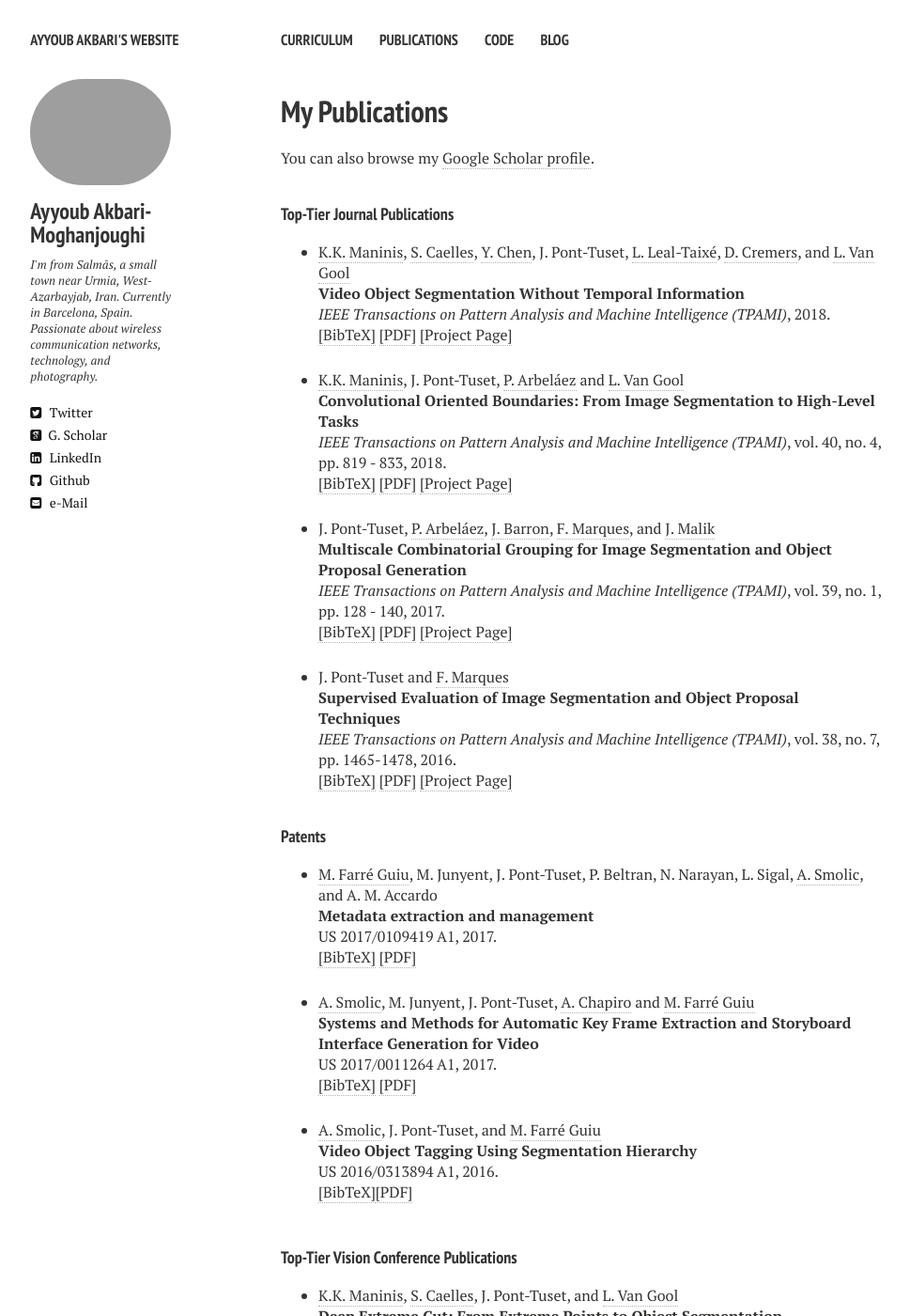
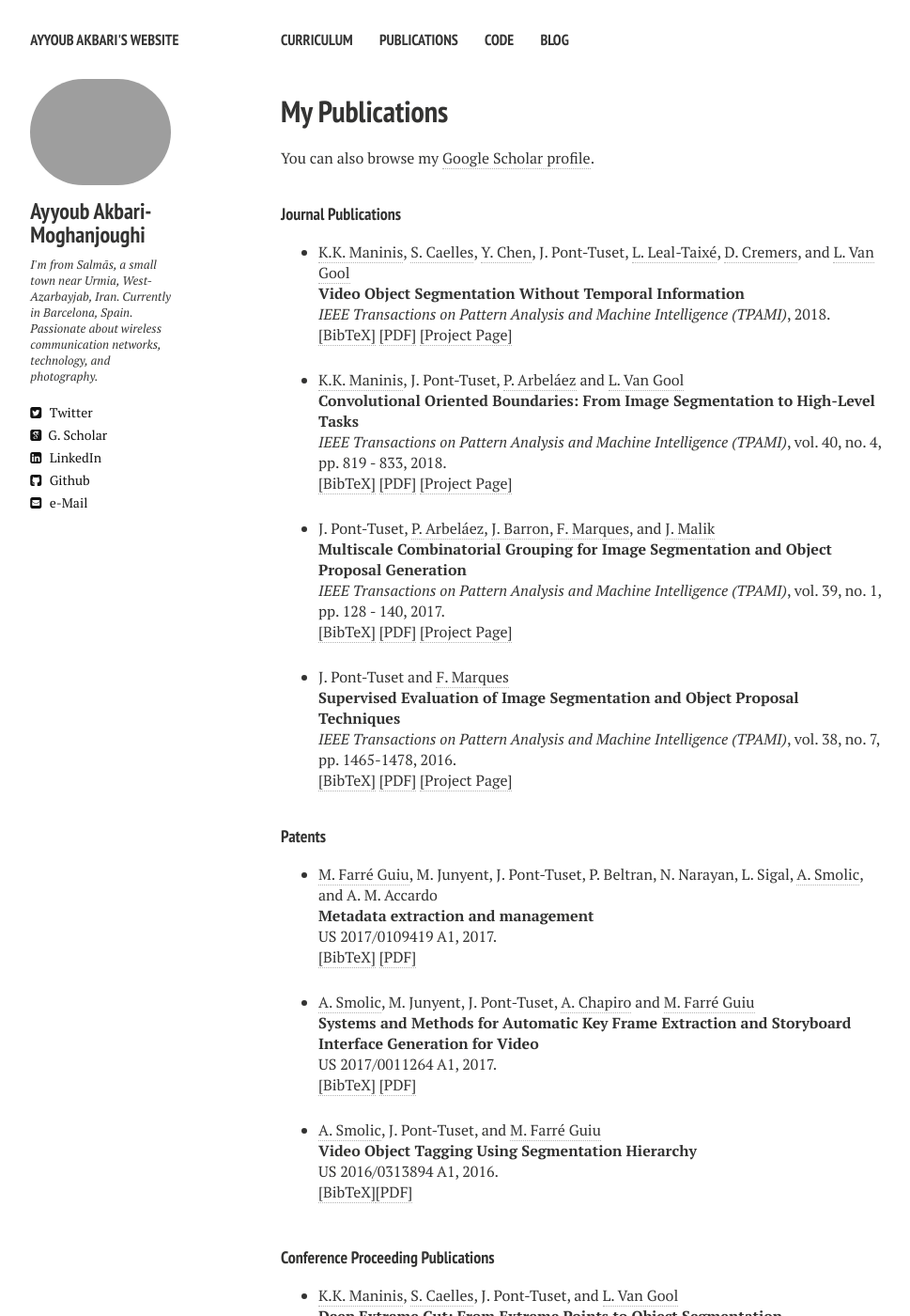
Before and after one commit to ayyoubakbari/akbari.github.io, a Jekyll site: the page built from publications.md, in a window 1280 px wide and 1400 px high. Shown: the whole window at 94% size, without its empty margins (21-990 px from the left). Built offline with Jekyll 4.4.1, drawn with Linux system fonts in a browser that asks for light colours; nearby versions of some CDN libraries.

Commit message:
Update publications.html

```diff
--- a/_layouts/publications.html
+++ b/_layouts/publications.html
@@ -36,7 +36,9 @@ div.bibtex {
 div.bibtex pre { font-size: 75%; overflow: auto;  width: 100%; padding: 0em 0em;}</style>
 <script type="text/javascript">
     <!--
-    // Toggle Display of BibTeX
+
+
+     // Toggle Display of BibTeX
     function toggleBibtex(articleid) {
         var bib = document.getElementById('bib_'+articleid);
         if (bib) {
@@ -82,7 +84,7 @@ div.bibtex pre { font-size: 75%; overflow: auto;  width: 100%; padding: 0em 0em;
 
 
 
-<h4 style="margin-bottom:0px;padding-top:10px;">Top-Tier Journal Publications</h4>
+<h4 style="margin-bottom:0px;padding-top:10px;">Journal Publications</h4>
 <!-- Generated from JabRef by PubList by Truong Nghiem at 11:44 on 2015.09.10. -->
 <ul class="biblist">
 <!-- Item: Maninis2018b -->
@@ -303,7 +305,7 @@ US 2016/0313894 A1, 2016.
 
 
 
-<h4 style="margin-bottom:0px;padding-top:20px;">Top-Tier Vision Conference Publications</h4>
+<h4 style="margin-bottom:0px;padding-top:20px;">Conference Proceeding Publications</h4>
 
     <ul class="biblist">
 
```
